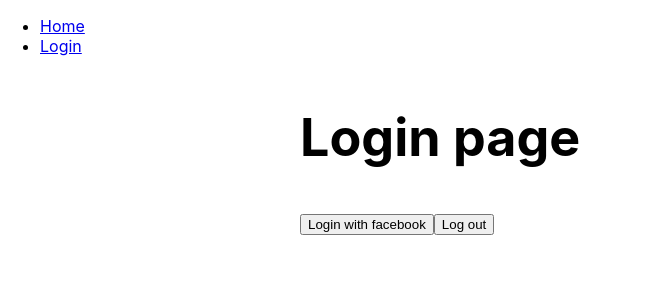
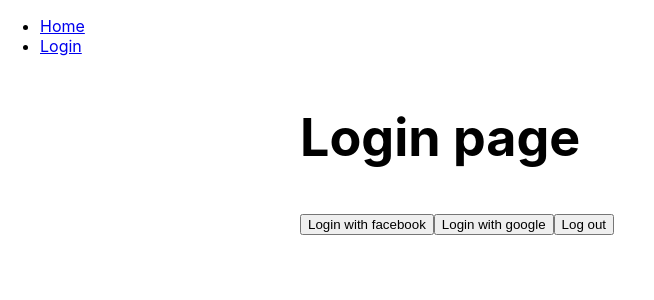
Before and after one commit to gannagoodkevich/react-client, a React (Create React App) app: page / in a window 1280 px wide. Shown: the top 300 px of the page, without its empty margins (0-654 px from the left). Built offline with nearby package versions, Linux system fonts and the light colour scheme.

Commit message:
Add google login

```diff
--- a/src/components/UserLogin.js
+++ b/src/components/UserLogin.js
@@ -9,6 +9,7 @@ class UserLogin extends Component {
 
         this.openPopup = this.openPopup.bind(this);
         this.destroy = this.destroy.bind(this);
+        this.google = this.google.bind(this);
     }
 
     openPopup() {
@@ -33,6 +34,21 @@ class UserLogin extends Component {
         Cookies.set('user_id', 'nil', { path: '/' });
     }
 
+    google(){
+        const provider = 'google_oauth2'
+        //const socket = io("http://localhost:3000")
+        const width = 600, height = 600
+        const left = (window.innerWidth / 2) - (width / 2)
+        const top = (window.innerHeight / 2) - (height / 2)
+        const url = `http://localhost:3001/users/auth/google_oauth2`
+
+
+        return window.open(url, '',
+            `toolbar=no, location=no, directories=no, status=no, menubar=no,
+      scrollbars=no, resizable=no, copyhistory=no, width=${width},
+      height=${height}, top=${top}, left=${left}`
+        )
+    }
     render() {
         return (
             <div className="content"> <h1> Login page </h1>
@@ -40,6 +56,11 @@ class UserLogin extends Component {
                     onClick={this.openPopup}
                 >
                     Login with facebook
+                </button>
+                <button
+                    onClick={this.google}
+                >
+                    Login with google
                 </button>
                 <button onClick={this.destroy}>
                     Log out
```
